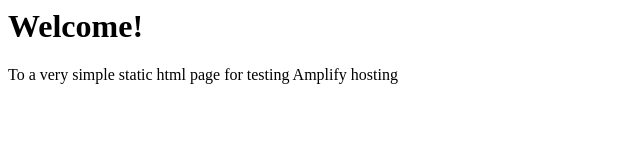
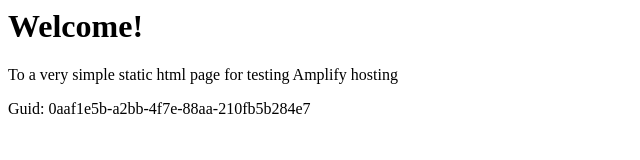
Before and after one commit to aws-aemilia-hkg/Github-PR-Commit-Integration-Test-DoNotTouch-v0-preprod-ap-east-1, a website: page src/index.html in a window 1280 px wide. Shown: the whole page, without its empty margins (0-640 px from the left). Drawn offline with Linux system fonts and the light colour scheme.

Commit message:
commit from integ tests

```diff
--- a/src/index.html
+++ b/src/index.html
@@ -1,3 +1,5 @@
+
+
 <html lang="en">
 
 <head>
@@ -10,6 +12,6 @@
 <body>
     <h1>Welcome!</h1>
     <p>To a very simple static html page for testing Amplify hosting</p>
-</body>
+    <p>Guid: 0aaf1e5b-a2bb-4f7e-88aa-210fb5b284e7</p></body>
 
 </html>
```
